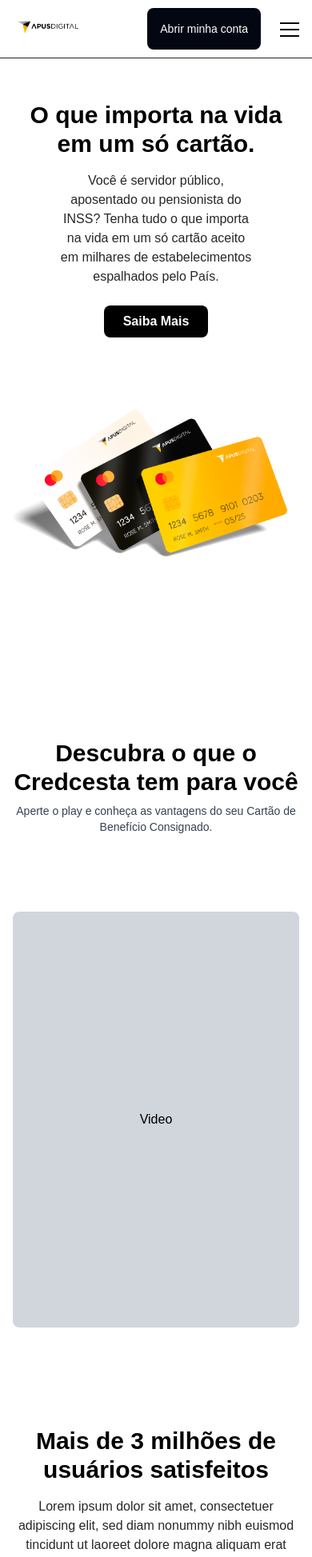
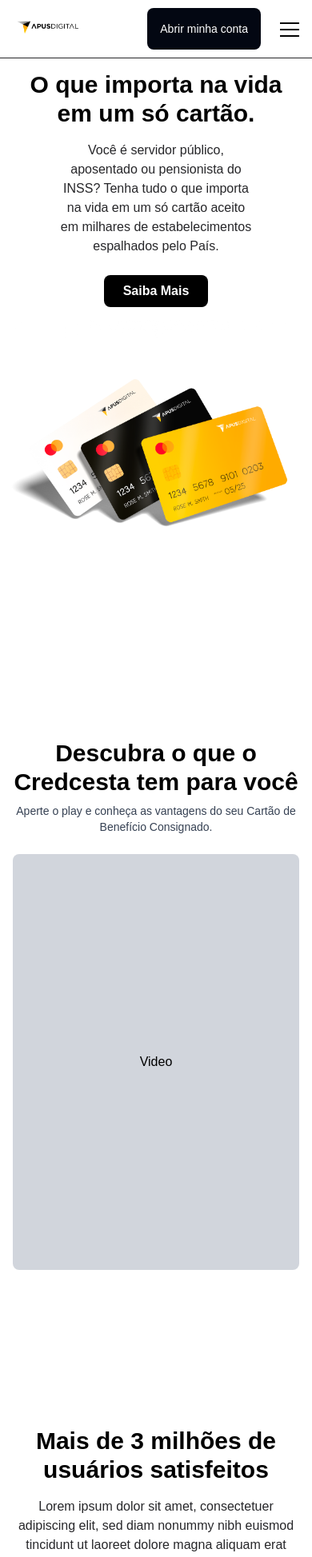
Before and after one commit to TarcioFilipe/web-page-apus, a Next.js app: page / in a window 390 px wide. Shown: the top 1947 px of the page at 80% size. Built offline with nearby package versions, Linux system fonts and the light colour scheme.

Commit message:
fix/home com min-h-screen

```diff
--- a/src/components/Sections/BenefitsSection.tsx
+++ b/src/components/Sections/BenefitsSection.tsx
@@ -26,7 +26,7 @@
 
 export default function BenefitsSection() {
   return (
-    <section className="h-screen flex flex-col items-center bg-[#FFA415] text-black z-10 py-20">
+    <section className="min-h-screen flex flex-col items-center bg-[#FFA415] text-black z-10 py-20">
       <div className='flex flex-col container w-full h-full items-center justify-center'>
         <p className='text-center xl:max-w-6xl text-3xl lg:text-4xl/12 2xl:text-5xl/14 font-black mb-4'>
           O cartão de benefícios especialista em resolver. Entenda por que o Apus digital é considerado o melhor:
--- a/src/components/Sections/FaqSection.tsx
+++ b/src/components/Sections/FaqSection.tsx
@@ -23,7 +23,7 @@
   const [expanded, setExpanded] = useState<number | null>(null)
 
   return (
-    <section className="h-screen w-full flex flex-col items-center bg-white text-black py-20">
+    <section className="min-h-screen w-full flex flex-col items-center bg-white text-black py-20">
       <div className="container flex flex-col px-4">
         <motion.div
           initial={{ opacity: 0, y: 60 }}
--- a/src/components/Sections/Hero.tsx
+++ b/src/components/Sections/Hero.tsx
@@ -22,7 +22,7 @@
   }, []);
 
   return (
-    <section className="h-screen flex flex-col bg-white text-black items-center">
+    <section className="min-h-screen flex flex-col bg-white text-black items-center">
       <div className="min-h-18 w-full"></div>
       <motion.div
         className={`${!isMobile && 'element'} flex h-full flex-col justify-center container items-center mb-12 lg:flex-row`}
--- a/src/components/Sections/SaqueFacil.tsx
+++ b/src/components/Sections/SaqueFacil.tsx
@@ -9,7 +9,7 @@
 
 export default function SaqueFacil() {
   return (
-    <section className="image-idosos h-screen flex flex-col justify-center items-center bg-white text-black py-20">
+    <section className="image-idosos min-h-screen flex flex-col justify-center items-center bg-white text-black py-20">
       <div className="container flex flex-col lg:flex-row lg:px-4">
         <motion.div
           initial={{ opacity: 0, y: 60 }}
--- a/src/components/Sections/SecuritySection.tsx
+++ b/src/components/Sections/SecuritySection.tsx
@@ -21,7 +21,7 @@
   const rotateY = useTransform(scrollYProgress, [0, 1], [90, 0]);
 
   return (
-    <section ref={sectionRef} className="h-screen flex flex-col bg-white text-black items-center">
+    <section ref={sectionRef} className="min-h-screen flex flex-col bg-white text-black items-center">
       <motion.div
         className={`flex h-full flex-col justify-center container items-center mb-12 lg:flex-row`}
         initial={{ opacity: 0}}
--- a/src/components/Sections/VideoSection.tsx
+++ b/src/components/Sections/VideoSection.tsx
@@ -4,7 +4,7 @@
 
 export default function VideoSection() {
   return (
-    <section className="h-screen flex flex-col items-center bg-white py-20">
+    <section className="min-h-screen flex flex-col items-center bg-white py-20">
       <div className="container">
         <div className="max-w-5xl mx-auto h-full px-4 text-center justify-center">
           <motion.h2
--- a/src/components/SectionsProducts/Welcome.tsx
+++ b/src/components/SectionsProducts/Welcome.tsx
@@ -6,7 +6,7 @@
 
 export default function Welcome() {
   return(
-    <section className="h-screen imageElement w-full flex flex-col items-center bg-white text-black pt-18 lg:mt-18 overflow-hidden">
+    <section className="h-screen imageElement w-full flex flex-col items-center bg-white text-black pt-18 mt-18 overflow-hidden">
       <motion.div
         initial={{ opacity: 0}}
         animate={{ opacity: 1 }}
```
